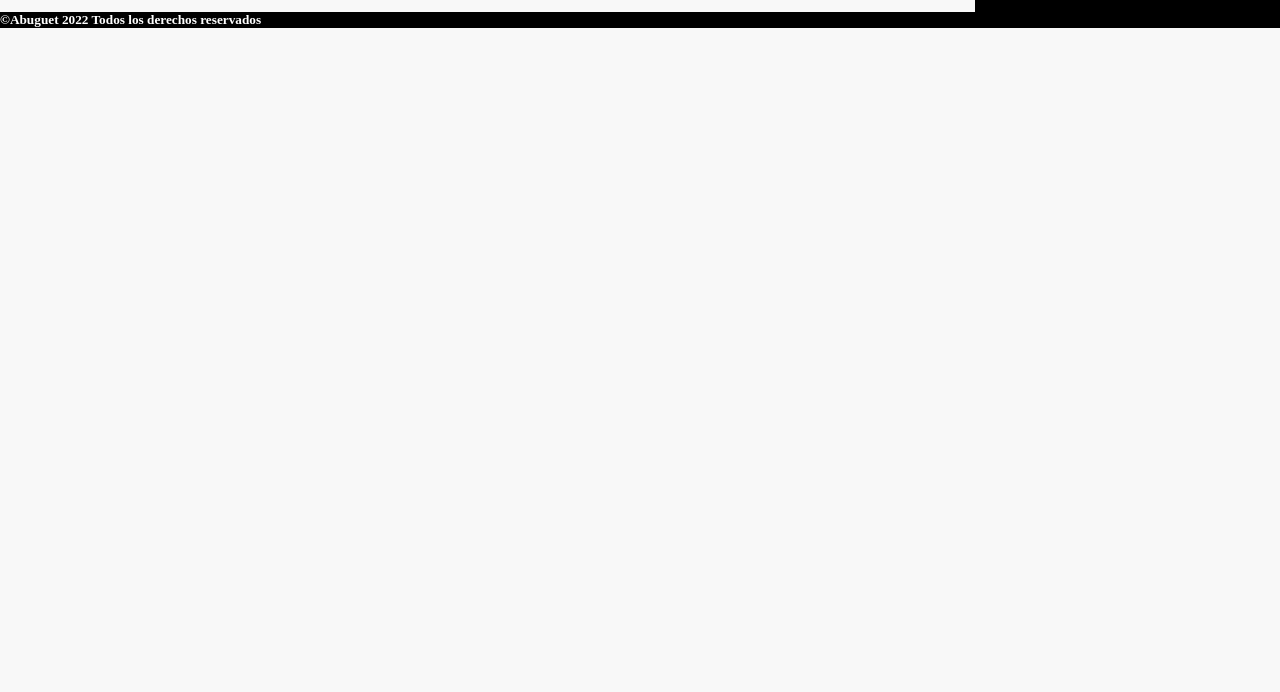
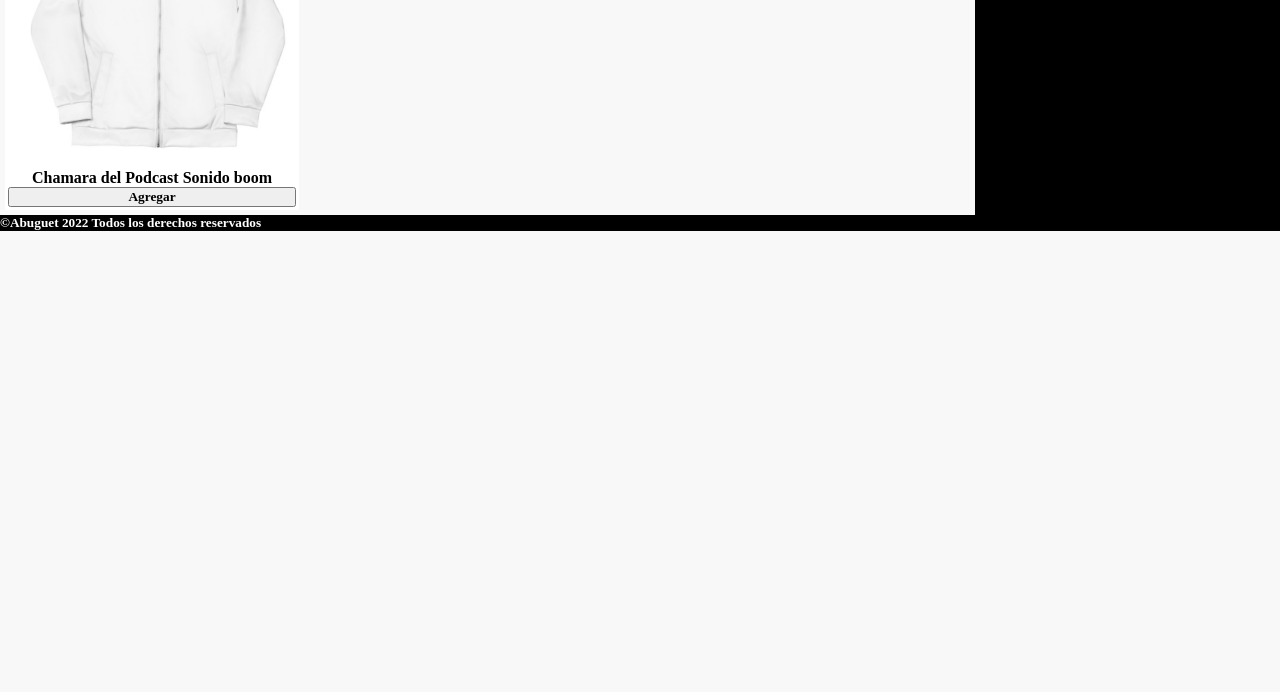
Before and after one commit to Jimmyforence/Jimmyforence.github.io, a plain HTML site: page Pages/Store.html in a window 1280 px wide. Shown: the part 108-800 px from the top of the page. Drawn offline with Linux system fonts and the light colour scheme.

Commit message:
Primer producto agregado

```diff
--- a/Assets/CSS/Style.css
+++ b/Assets/CSS/Style.css
@@ -180,6 +180,7 @@ margin-left: -30px;
     z-index: 900;
     top: 55px;
     right: 10px;
+
 
          }
 
@@ -410,6 +411,16 @@ color: aliceblue;
                             "footer footer footer footer";
     }
 
+    .product{
+        grid-area: content;
+        display: flex;
+        flex-direction: column;
+        justify-content: left;
+        width: 30%;
+        margin: 5px;
+        padding: 3px;
+        text-align: center;
+    }
 
     .burguer
     {
--- a/Pages/Store.html
+++ b/Pages/Store.html
@@ -34,6 +34,13 @@
          </div>
     </nav>
 
+<div class="product">
+    <img src="../Assets/Chamarra.jpeg" alt="Mediana">
+    <p>Chamara del Podcast Sonido boom</p>
+    <button> Agregar </button>
+</div>
+
+
         <aside>
             <ul class="login">
                 <li>Inicio De Sesion</li>
```
Also changed, not shown: index.html (+4 -7 lines), Assets/Chamarra.jpeg (added).
